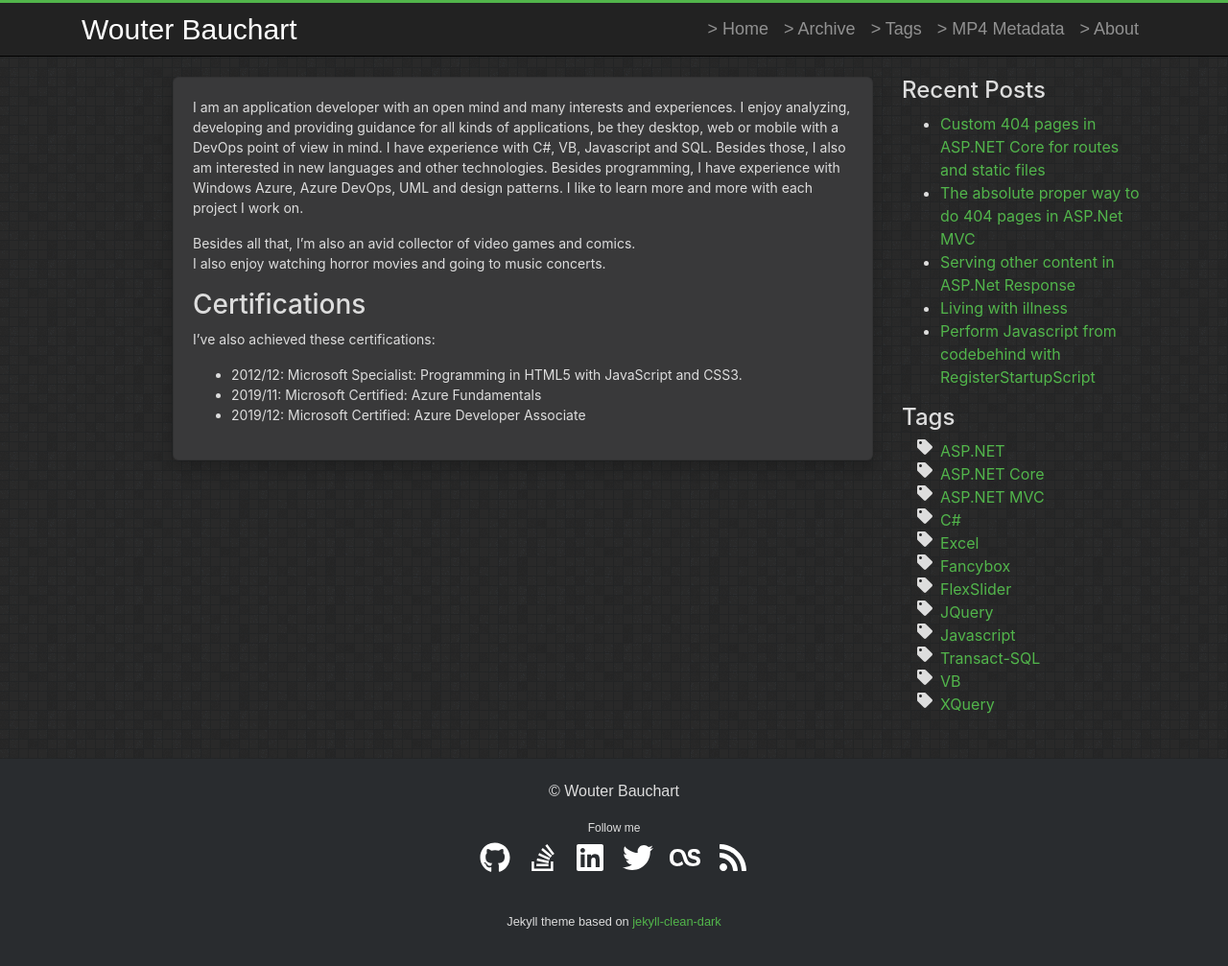
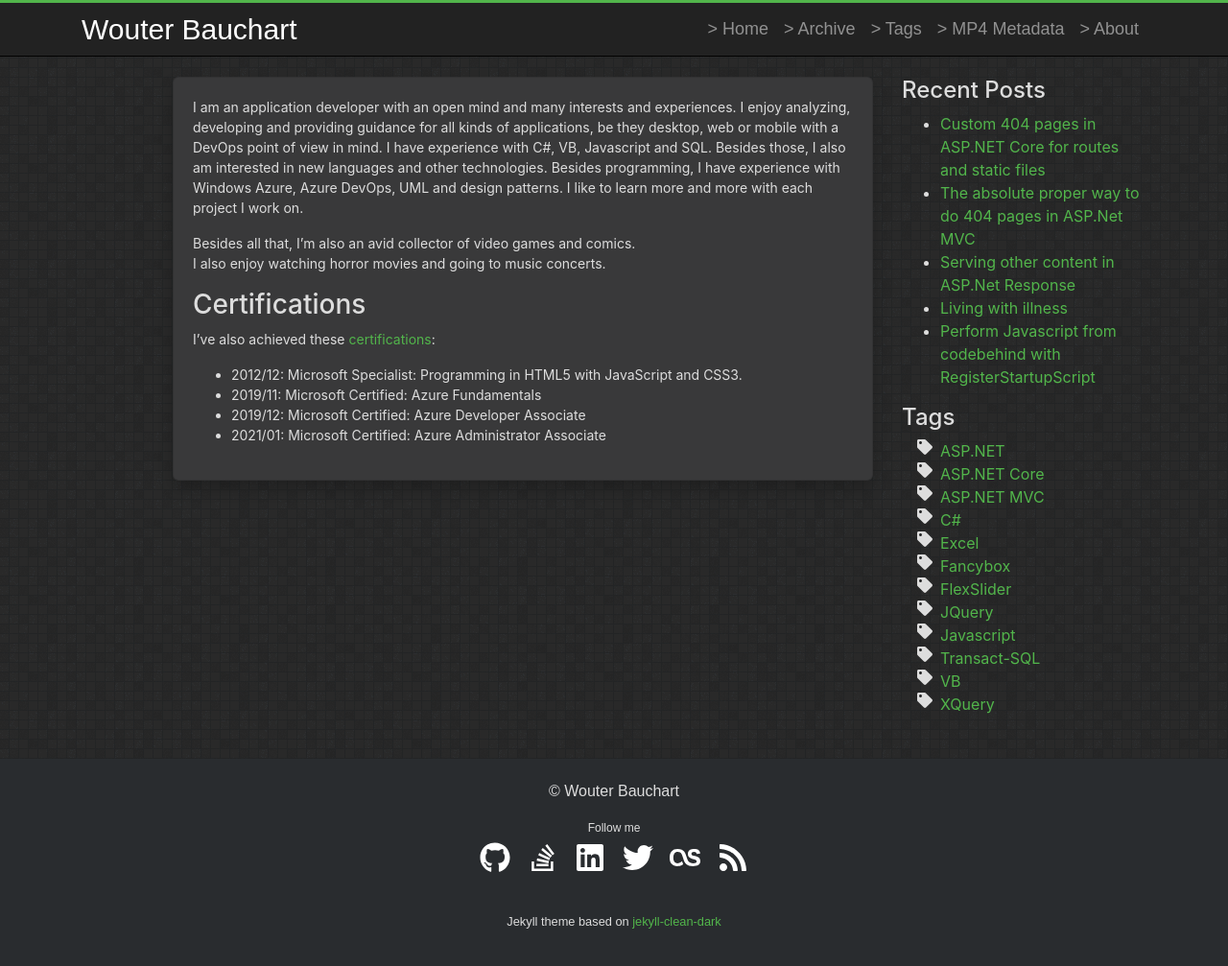
Before and after one commit to WouterBau/WouterBau.github.io, a Jekyll site: the page built from about.md, in a window 1280 px wide and 1012 px high. Shown: the top 1007 px of the window at 96% size. Built offline with Jekyll 4.4.1, drawn with Linux system fonts in a browser that asks for light colours.

Commit message:
Updated about page

```diff
--- a/_config.yml
+++ b/_config.yml
@@ -2,7 +2,7 @@
 
 name: Wouter Bauchart
 title: Wouter Bauchart
-description: All-Round Cloud Developing
+description: All-Round Cloud Developer
 
 # Url is currently only used only for the RSS feed in feed.xml
 url: http://bauchart.be
--- a/about.md
+++ b/about.md
@@ -10,7 +10,8 @@ Besides all that, I’m also an avid collector of video games and comics.
 I also enjoy watching horror movies and going to music concerts.
 
 # Certifications
-I've also achieved these certifications:
+I've also achieved these [certifications](https://www.youracclaim.com/users/wouter-bauchart/badges):
 - 2012/12: Microsoft Specialist: Programming in HTML5 with JavaScript and CSS3.
 - 2019/11: Microsoft Certified: Azure Fundamentals
 - 2019/12: Microsoft Certified: Azure Developer Associate
+- 2021/01: Microsoft Certified: Azure Administrator Associate
```
